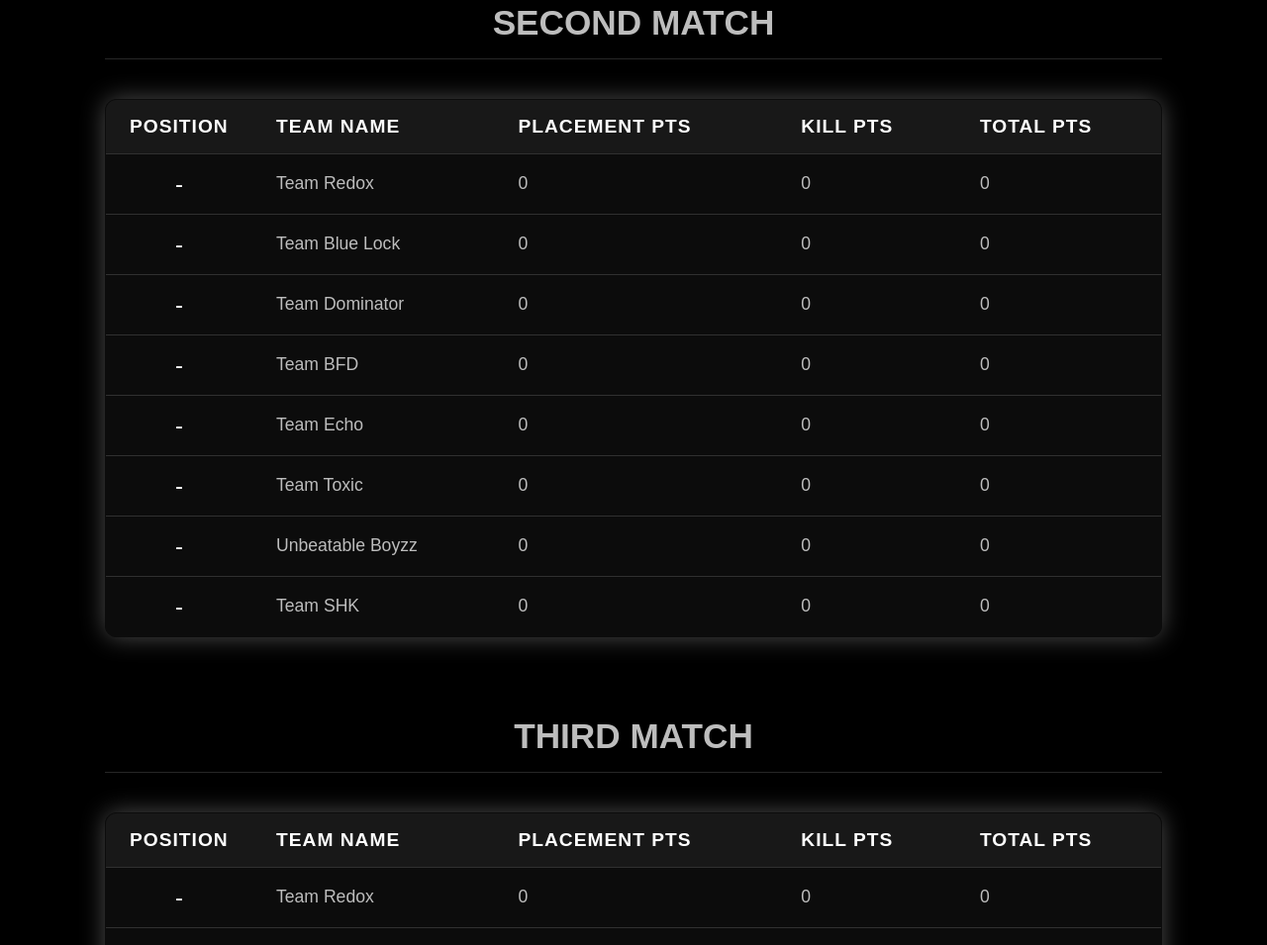
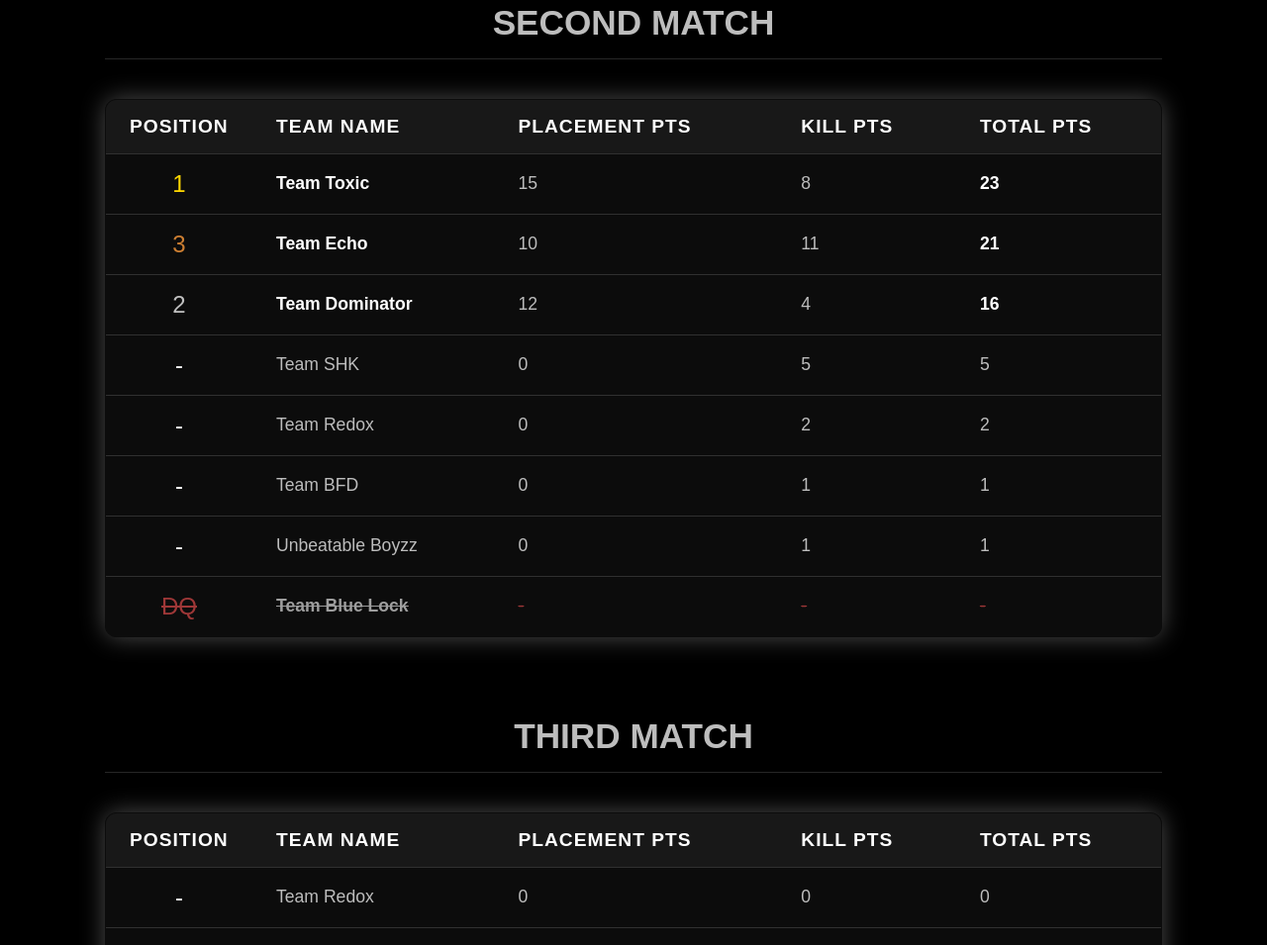
Before and after one commit to UnitedClub-Association/uca_frontend_static, a website: page events/fftour25/result.html in a window 1280 px wide. Shown: the part 2484-3439 px from the top of the page at 99% size. Drawn offline with nearby package versions, Linux system fonts and the light colour scheme; a web font is replaced by a local one.

Commit message:
Update second match results and add DQ styling
Replaced placeholder data for the second match with actual team results, including positions and points. Added a new CSS style for disqualified teams and marked Team Blue Lock as disqualified in the results table.

```diff
--- a/events/fftour25/result.html
+++ b/events/fftour25/result.html
@@ -92,6 +92,15 @@
             border-bottom: 1px solid var(--border-color);
             padding-bottom: 1rem;
         }
+
+		.disqualified td {
+    color: #ff5555 !important;
+    text-decoration: line-through;
+    opacity: 0.6;
+}
+.disqualified td strong {
+    text-decoration: line-through;
+}
     </style>
 
     <script src="https://unpkg.com/feather-icons" defer></script>
@@ -176,14 +185,62 @@
         </tr>
     </thead>
     <tbody>
-                            <tr><td>-</td><td>Team Redox</td><td>0</td><td>0</td><td>0</td></tr>
-                            <tr><td>-</td><td>Team Blue Lock</td><td>0</td><td>0</td><td>0</td></tr>
-                            <tr><td>-</td><td>Team Dominator</td><td>0</td><td>0</td><td>0</td></tr>
-                            <tr><td>-</td><td>Team BFD</td><td>0</td><td>0</td><td>0</td></tr>
-                            <tr><td>-</td><td>Team Echo</td><td>0</td><td>0</td><td>0</td></tr>
-                            <tr><td>-</td><td>Team Toxic</td><td>0</td><td>0</td><td>0</td></tr>
-                            <tr><td>-</td><td>Unbeatable Boyzz</td><td>0</td><td>0</td><td>0</td></tr>
-                            <tr><td>-</td><td>Team SHK</td><td>0</td><td>0</td><td>0</td></tr>
+        <tr class="rank-1">
+            <td>1</td>
+            <td><strong>Team Toxic</strong></td>
+            <td>15</td>
+            <td>8</td>
+            <td><strong>23</strong></td>
+        </tr>
+        <tr class="rank-3">
+            <td>3</td>
+            <td><strong>Team Echo</strong></td>
+            <td>10</td>
+            <td>11</td>
+            <td><strong>21</strong></td>
+        </tr>
+        <tr class="rank-2">
+            <td>2</td>
+            <td><strong>Team Dominator</strong></td>
+            <td>12</td>
+            <td>4</td>
+            <td><strong>16</strong></td>
+        </tr>
+        <tr>
+            <td>-</td>
+            <td>Team SHK</td>
+            <td>0</td>
+            <td>5</td>
+            <td>5</td>
+        </tr>
+        <tr>
+            <td>-</td>
+            <td>Team Redox</td>
+            <td>0</td>
+            <td>2</td>
+            <td>2</td>
+        </tr>
+        <tr>
+            <td>-</td>
+            <td>Team BFD</td>
+            <td>0</td>
+            <td>1</td>
+            <td>1</td>
+        </tr>
+        <tr>
+            <td>-</td>
+            <td>Unbeatable Boyzz</td>
+            <td>0</td>
+            <td>1</td>
+            <td>1</td>
+        </tr>
+        <tr class="disqualified">
+            <td>DQ</td>
+            <td><strong>Team Blue Lock</strong></td>
+            <td>-</td>
+            <td>-</td>
+            <td>-</td>
+        </tr>
     </tbody>
 </table>
 
```
Lines whose indentation alone changed are shown as unchanged.
